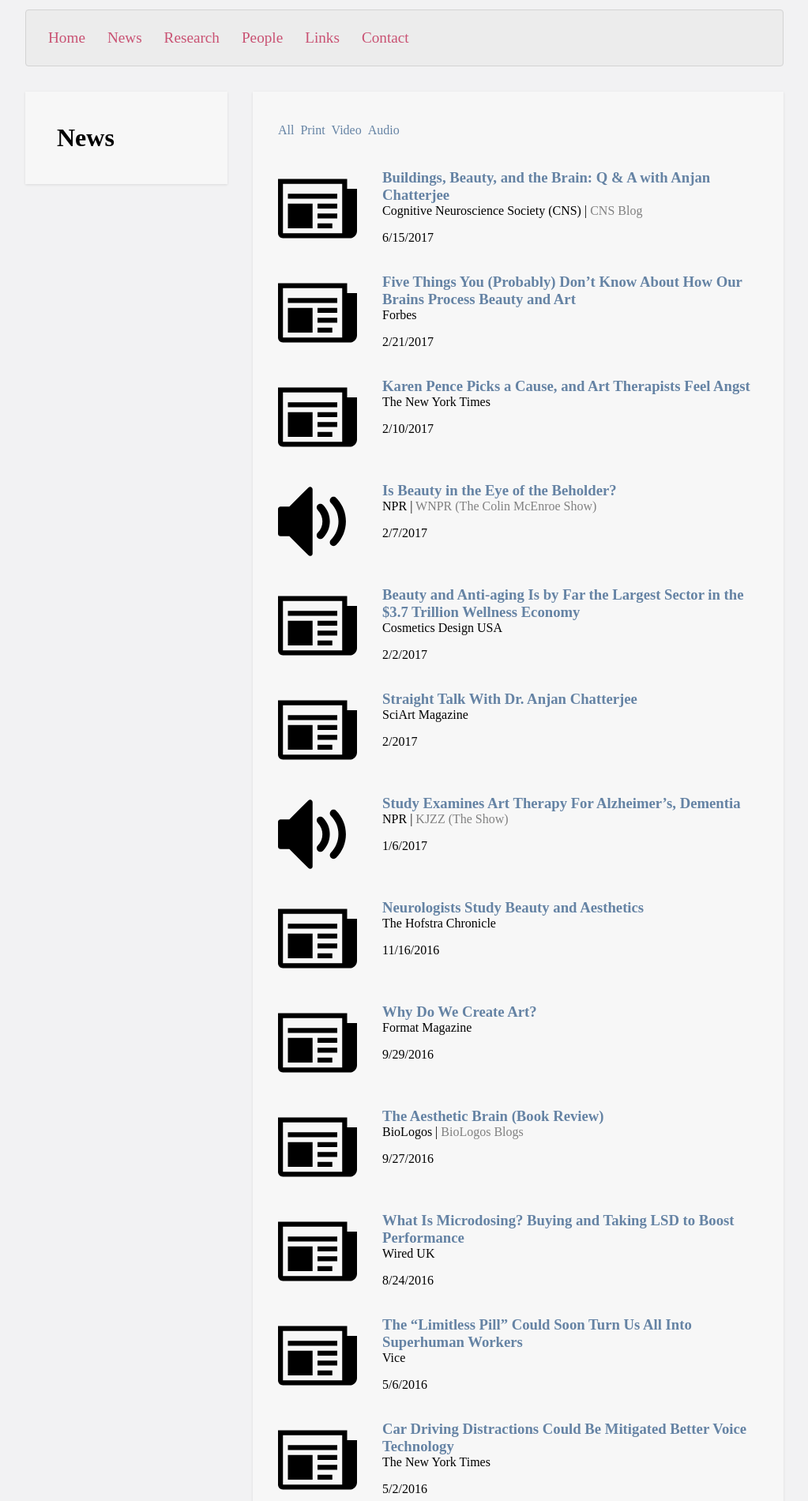
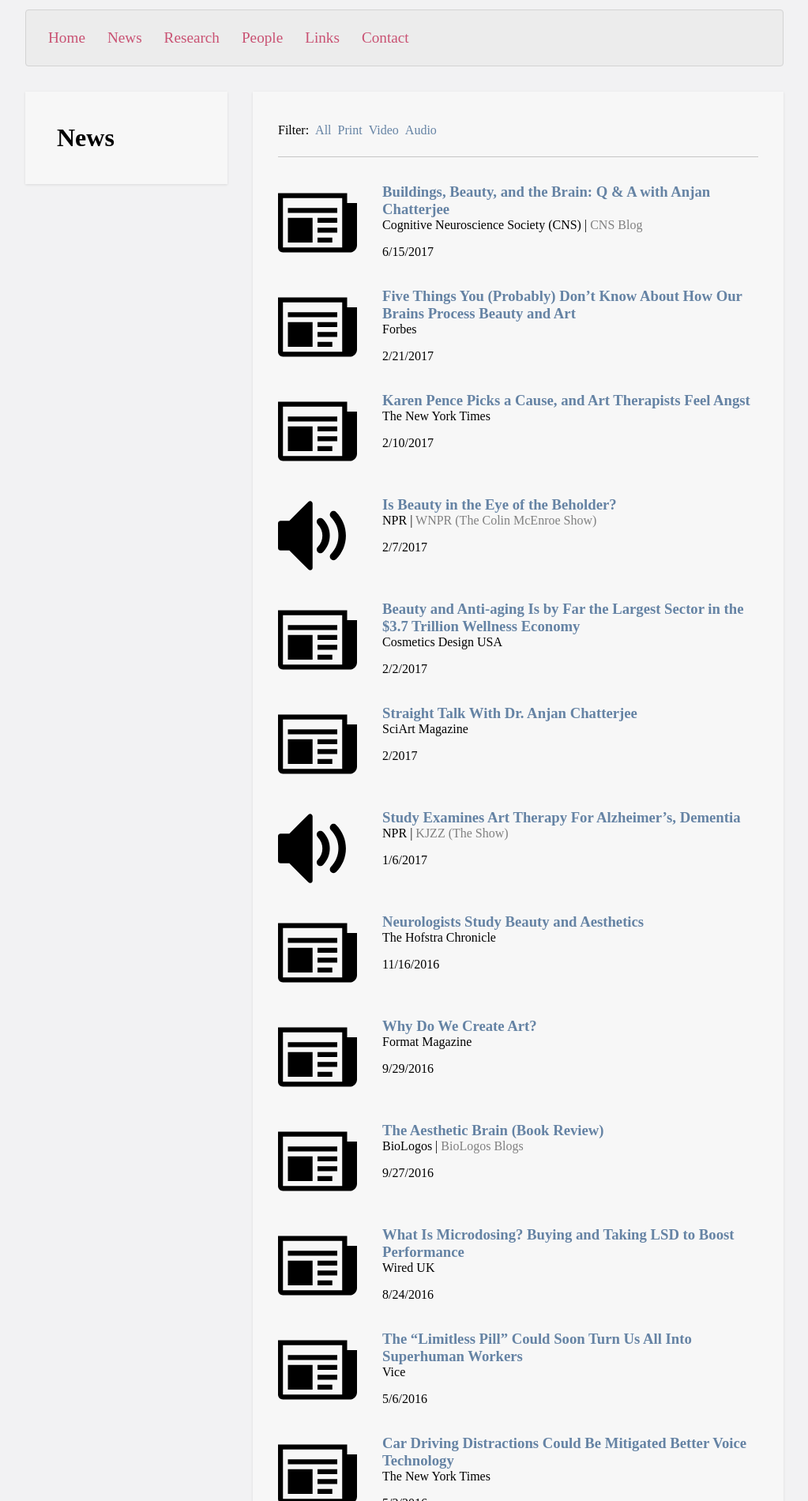
Before and after one commit to joeptacek/chatlab-site, a Jekyll site: the page built from news.html, in a window 1280 px wide. Shown: the part 384-2284 px from the top of the page at 79% size, without its empty margins (128-1151 px from the left). Built offline with Jekyll 4.4.1, drawn with Linux system fonts in a browser that asks for light colours; some web fonts are replaced.

Commit message:
Building out news

```diff
--- a/_layouts/news.html
+++ b/_layouts/news.html
@@ -28,6 +28,7 @@
       <div> <!-- div necessary to make flex row with nav -->
         <section>
           <nav id="nav-news">
+            <p>Filter:</p>
             <ul>
               <li><a href="/news/all.html">All</a></li>
               <li><a href="/news/print.html">Print</a></li>
@@ -35,6 +36,7 @@
               <li><a href="/news/audio.html">Audio</a></li>
             </ul>
           </nav>
+          <hr />
           {% for item in site.data.news %}
             {% if page.data_type contains item.type %}
               {% include {{ page.include_filename }} pass=item %}
--- a/assets/css/main.scss
+++ b/assets/css/main.scss
@@ -201,13 +201,17 @@
 /* Page-specific: News */
 
 #nav-news {
+  display: flex;
+  margin-bottom: 1rem;
+  p {
+    margin: 0.5rem 0.5rem 0.5rem 0;
+  }
   ul {
     display: flex;
     flex-flow: row;
     justify-content: center;
-    margin-bottom: 2rem;
     li {
-      margin: 0.5rem;
+      margin: 0.5rem 0.5rem 0.5rem 0;
     }
   }
 }
--- a/notes.txt
+++ b/notes.txt
@@ -1,3 +1,5 @@
+- clarify SVG parameters
+
 - fix punctuation (e.g., quotes / apostrophes) in bios.
 
 - search center for neuroscience and society website for additional articles
```
